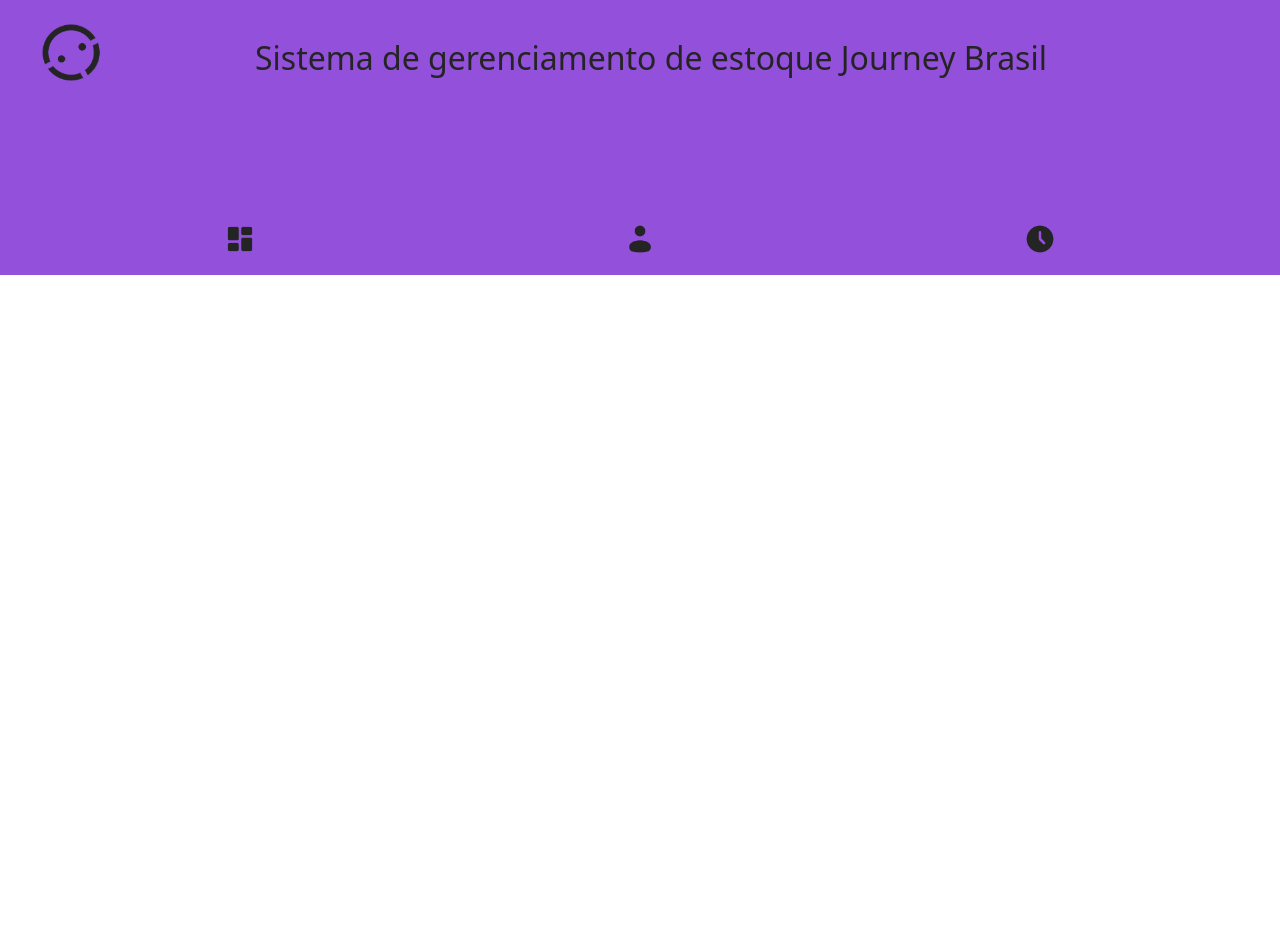
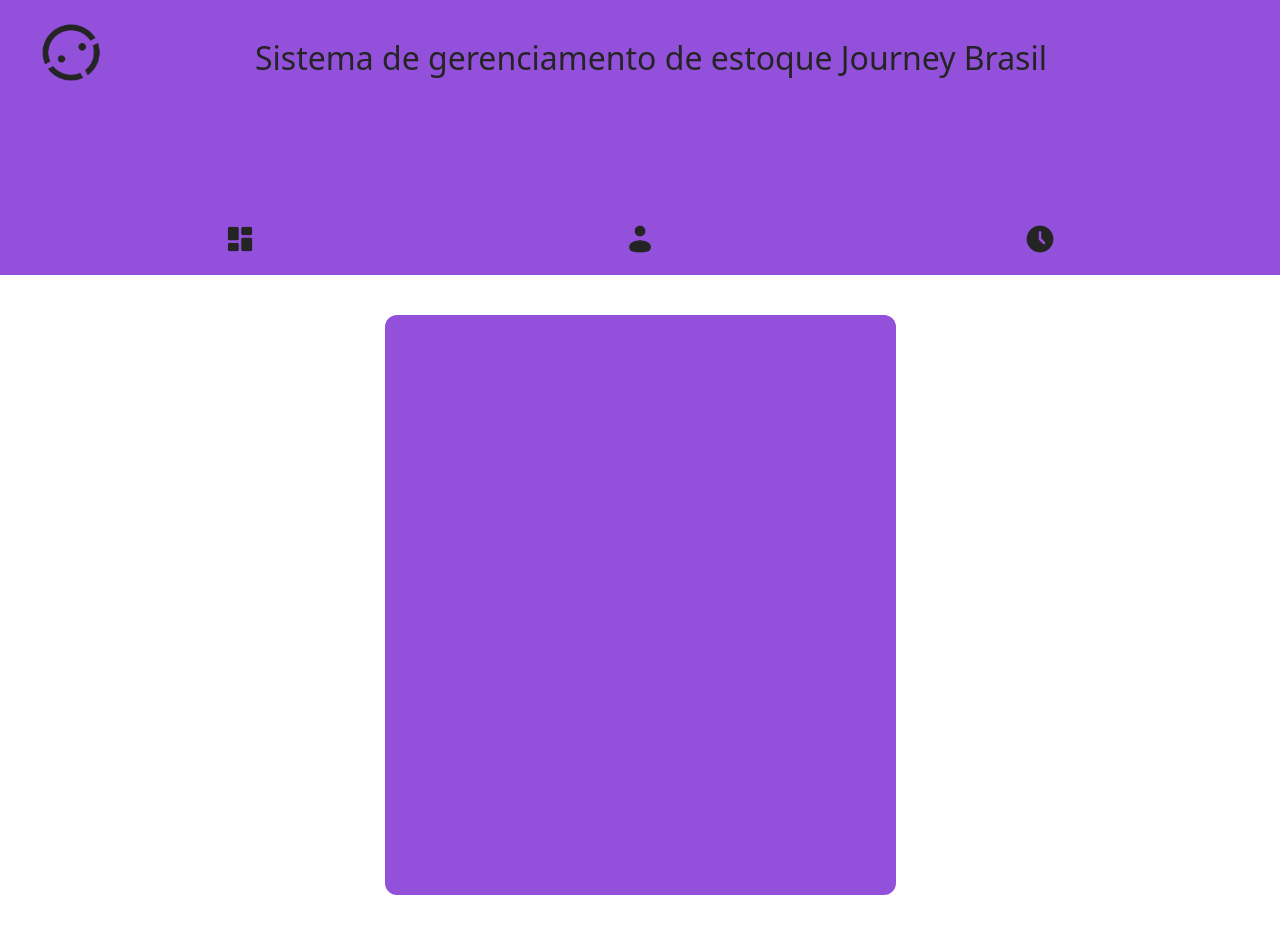
Before and after one commit to FeltrinLM/JourneyFront-end, an Angular app: page / in a window 1280 px wide. Before the commit the page ends 800 px from the top, so only its background shows below. Built offline with nearby package versions, Linux system fonts and the light colour scheme; a web font is replaced by a local one.

Commit message:
pop up do login iniciado

```diff
--- a/src/app/app.css
+++ b/src/app/app.css
@@ -0,0 +1,10 @@
+/* Este CSS vai dizer para a tag <main> (do seu app.html)
+  centralizar todo o conteúdo que estiver dentro dela.
+*/
+main {
+  display: flex;
+  justify-content: center;
+  align-items: center;
+  padding: 40px;
+  box-sizing: border-box;
+}
--- a/src/app/app.html
+++ b/src/app/app.html
@@ -2,4 +2,6 @@
 
 <main>
   <router-outlet></router-outlet>
+  <!--so pra testar!-->
+  <app-auth-card></app-auth-card>
 </main>
--- a/src/app/app.ts
+++ b/src/app/app.ts
@@ -1,11 +1,13 @@
 import { Component, signal } from '@angular/core';
 import { RouterOutlet } from '@angular/router';
 import { HeaderComponent } from './layout/header/component';
+//temporario:
+import { AuthCardComponent } from './shared/components/auth-card/auth-card.component';
 
 @Component({
   selector: 'app-root',
   standalone: true,
-  imports: [RouterOutlet, HeaderComponent],
+  imports: [RouterOutlet, HeaderComponent, AuthCardComponent],
   templateUrl: './app.html',
   styleUrl: './app.css'
 })
--- a/src/app/layout/header/component.css
+++ b/src/app/layout/header/component.css
@@ -66,4 +66,12 @@
 .icon-container img {
   height: 32px; /* Aumentei um pouco o tamanho dos ícones de baixo */
   width: 32px;
+  transition: transform 0.4s ease-in-out, filter 0.4s ease-in-out;
+  cursor: pointer;
 }
+
+.icon-container img:hover {
+  transform: scale(1.20);
+
+  filter: brightness(0) invert(1);
+}
--- /dev/null
+++ b/src/app/shared/components/auth-card/auth-card-component.css
@@ -0,0 +1,15 @@
+.auth-card-container {
+  /* As especificações que você pediu: */
+  width: 511px;
+  height: 580px;
+  background-color: #9350DB;
+
+  /* Adições para ficar mais bonito */
+  border-radius: 12px;
+  padding: 20px;
+  box-sizing: border-box;
+
+  /* Para o texto de teste ficar legível */
+  color: white;
+  font-family: sans-serif;
+}
--- /dev/null
+++ b/src/app/shared/components/auth-card/auth-card-component.html
@@ -0,0 +1,7 @@
+<!--
+  Este é o container que seu CSS vai estilizar
+  com o tamanho e a cor que você pediu.
+-->
+<div class="auth-card-container">
+
+</div>
```
Also changed, not shown: src/app/shared/components/auth-card/auth-card.component.ts (added, +13 -0 lines).
